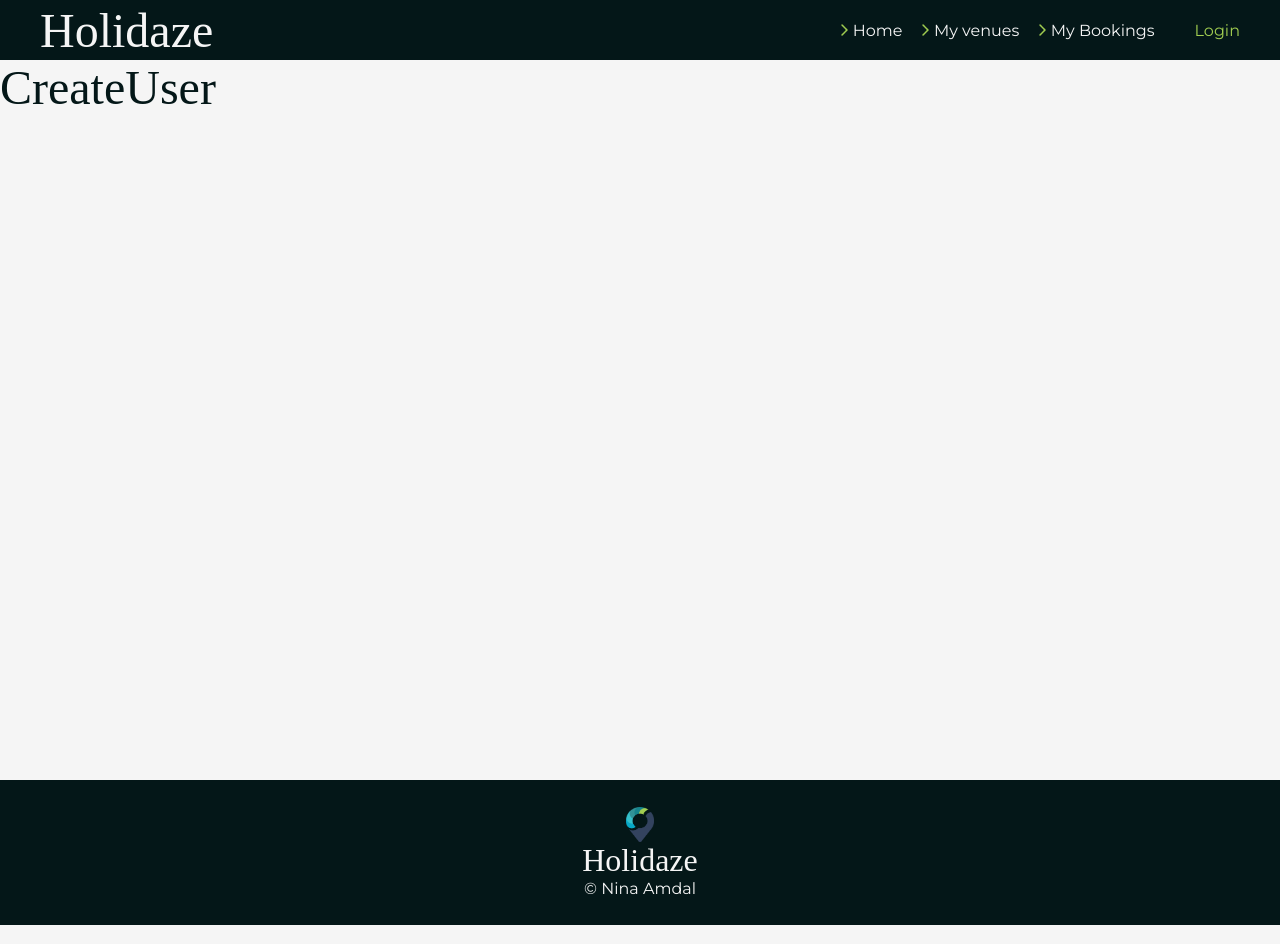
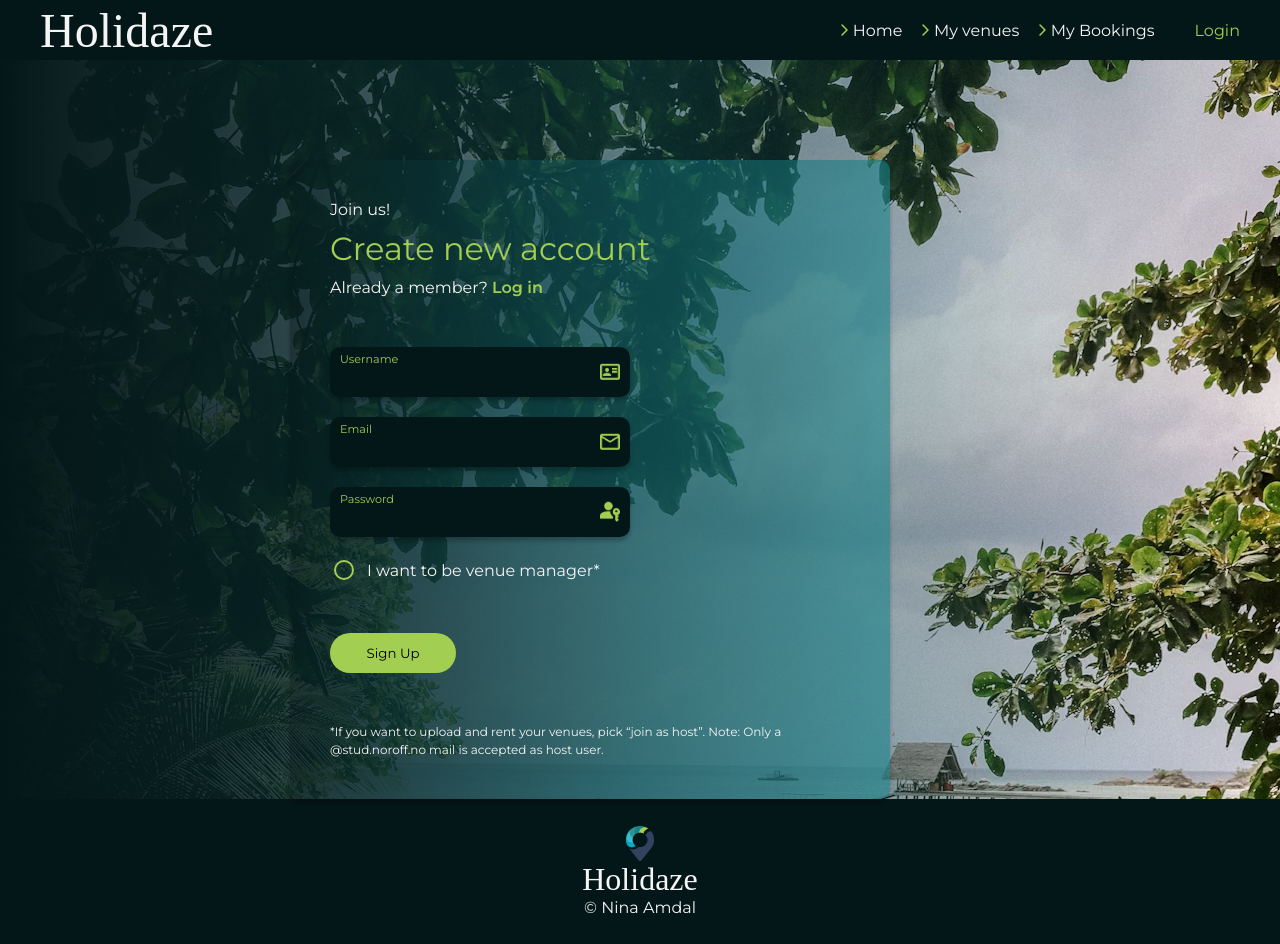
Before and after one commit to Ninuskaninus/ProjectExam-2, a React (Create React App) app: page /createUser in a window 1280 px wide. Built offline with nearby package versions, Linux system fonts and the light colour scheme; a web font is replaced by a local one.

Commit message:
added register user ui and fetch, and added more error handling on login form

```diff
--- /dev/null
+++ b/src/components/forms/createuser/index.jsx
@@ -0,0 +1,97 @@
+import React, {useState} from "react";
+import {FormCheckbox, FormContainer, FormItem, FormBtnContainer} from "../index.styles";
+import Icons from "../../icons";
+import FormBtn from "../../buttons/FormBtn";
+import register from "../../../js/createUser/post.js";
+
+export default function SignUp() {
+  const [registerObject, setRegisterObject] = useState({ name: "", email: "", password: "", venueManager: false });
+  const [error, setError] = useState(null);
+
+  const submitForm = async () => {
+    try {
+        if (registerObject.email === "") {
+        throw new Error("Please enter a valid email address.");
+      }
+      if (!checkEmail(registerObject.email)) {
+        throw new Error("Email is not valid.");
+      }
+      if (registerObject.password.length < 8) {
+        throw new Error("Password must be at least 8 characters long.");
+      }
+      if (!registerObject.email.endsWith("@stud.noroff.no")) {
+        throw new Error("Email must end with '@stud.noroff.no'.");
+      }
+
+      if (registerObject.password === "") {
+        throw new Error("Please enter a valid password.");
+      }
+
+      await register(registerObject);
+    } catch (error) {
+      setError(error.message);
+    }
+  };
+
+  const checkEmail = (email) => {
+    const emailRegex = /^[a-zA-Z0-9._-]+@[a-zA-Z0-9.-]+\.[a-zA-Z]{2,6}$/;
+    return emailRegex.test(email);
+  };
+
+  return (
+    <FormContainer action="">
+      <FormItem className={error ? "error errorMessage" : ""}>
+        <label htmlFor="username">Username</label>
+        <input
+          value={registerObject.name}
+          onSubmit={checkEmail}
+          type="text"
+          name="username"
+          id="username"
+          required
+          onChange={(e) => setRegisterObject({ ...registerObject, name: e.target.value })}
+        />
+        {error ? <Icons.UserIconRed /> : <Icons.UserIcon />}
+      </FormItem>
+      <FormItem className={error ? "error" : ""}>
+        <label htmlFor="email">Email</label>
+        <input
+          value={registerObject.email}
+          type="email"
+          name="email"
+          id="email"
+          required
+          onChange={(e) => setRegisterObject({ ...registerObject, email: e.target.value })}
+        />
+        {error ? <Icons.MailRed /> : <Icons.Mail />}
+      </FormItem>
+      <FormItem className={error ? "error" : ""}>
+        <label htmlFor="password">Password</label>
+        <input
+          value={registerObject.password}
+          type="password"
+          name="password"
+          id="password"
+          required
+          onChange={(e) => setRegisterObject({ ...registerObject, password: e.target.value })}
+          minLength={8}
+        />
+        {error ? <p>{error}</p> : null}
+        {error ? <Icons.PasswordRed /> : <Icons.Password />}
+      </FormItem>
+      <FormCheckbox>
+        <input
+          type="checkbox"
+          name="venuemanager"
+          id="venuemanager"
+          value={registerObject.venueManager}
+          onChange={(e) => setRegisterObject({ ...registerObject, venueManager: e.target.checked })}
+        />
+        <label htmlFor="venuemanager">I want to be venue manager*</label>
+      </FormCheckbox>
+      <FormBtnContainer>
+        <FormBtn onClick={submitForm} type="button" Text="Sign Up" />
+      </FormBtnContainer>
+    </FormContainer>
+  );
+}
--- a/src/components/forms/index.styles.jsx
+++ b/src/components/forms/index.styles.jsx
@@ -8,15 +8,17 @@ max-width: 300px;
 export const FormItem = styled.div`
   position: relative;
   margin-bottom: 20px;
-img{
+
+  img {
     width: 20px;
     position: absolute;
     right: 10px;
-  top: 50%;
+    top: 25px;
     transform: translateY(-50%);
   }
 
-input{
+  input,
+  textarea {
     border-radius: 10px;
     background: var(--black);
     box-shadow: 0px 4px 4px 0px rgba(0, 0, 0, 0.25);
@@ -26,13 +28,17 @@ color: var(--white);
     padding-left: 10px;
     padding-top: 15px;
 
-&::placeholder{
+    &:-webkit-autofill {
+      -webkit-box-shadow: 0 0 0 50px var(--black) inset !important;
+      -webkit-text-fill-color: white !important;
+    }
+
+    &::placeholder {
       color: var(--white);
     }
-
   }
 
-label{
+  label {
     color: var(--palmtree);
     font-size: 0.7rem;
     position: absolute;
@@ -40,18 +46,21 @@ label{
     left: 10px;
   }
 
-&.error{
-  input{
+  &.error input {
     border: solid 2px var(--error);
   }
-  label{
+
+  &.error label {
     color: var(--error);
   }
 
-}
-
+  &.error p {
+    color: var(--error);
+    margin-top: 20px;
+    font-size: 1rem;
   }
 `;
+
 
 
 
--- a/src/components/forms/login/index.jsx
+++ b/src/components/forms/login/index.jsx
@@ -10,6 +10,11 @@ export default function LoginForm() {
 
   const submitForm = async () => {
     try {
+      if (loginObject.email === "") {
+        throw new Error("Please enter a valid email address.");
+      } if (loginObject.password === "") {
+        throw new Error("Please enter a valid password.");
+      }
       await login(loginObject);
     } catch (error) {
       setError(error.message);
@@ -40,6 +45,7 @@ export default function LoginForm() {
           onChange={(e) => setLoginObject({ ...loginObject, password: e.target.value })}
           className={error ? "error" : ""}
         />
+        {error ? <p>{error}</p> : null}
         {error ? <Icons.PasswordRed /> : <Icons.Password />}
       </FormItem>
       <FormBtnContainer>
--- a/src/components/icons/index.jsx
+++ b/src/components/icons/index.jsx
@@ -5,6 +5,9 @@ import Mail from "../../assets/icons/mail_green.png";
 import MailRed from "../../assets/icons/mail_red.png";
 import Password from "../../assets/icons/password_green.png";
 import PasswordRed from "../../assets/icons/password_red.png";
+import UserIcon from "../../assets/icons/id_green.png";
+import UserIconRed from "../../assets/icons/id_red.png";
+
 import BackgroundImg from "../../assets/images/background.avif";
 
 
@@ -43,6 +46,18 @@ const Icons = {
     );
   },
 
+  UserIcon: () => {
+    return (
+      <img src={UserIcon} alt="User icon" role="presentation" />
+    );
+  },
+
+  UserIconRed: () => {
+    return (
+      <img src={UserIconRed} alt="User icon error" role="presentation" />
+    );
+  },
+
   BackgroundImg: {
     src: BackgroundImg,
     alt: "Background",
--- /dev/null
+++ b/src/js/createUser/post.js
@@ -0,0 +1,31 @@
+import login from "../login/post.js";
+
+export default async function register(registerObject) {
+  const url = "https://v2.api.noroff.dev/auth/register";
+  try {
+    const response = await fetch(url, {
+      method: "POST",
+      headers: {
+        "Content-Type": "application/json",
+      },
+      body: JSON.stringify({
+        name: registerObject.name,
+        email: registerObject.email,
+        password: registerObject.password,
+        venueManager: registerObject.venueManager || false,
+      }),
+    });
+    const data = await response.json();
+    if (response.ok) {
+      await login({
+        email: registerObject.email,
+        password: registerObject.password,
+      });
+      return data;
+    } else {
+      throw new Error(`Registration failed: ${data.errors.message}`);
+    }
+  } catch (error) {
+    throw new Error(`Registration failed: ${error.message}`);
+  }
+}
--- a/src/pages/createUser/index.jsx
+++ b/src/pages/createUser/index.jsx
@@ -1,9 +1,25 @@
 import React from "react";
+import {ContentBottom, ContentHeader, Content, Container, PageContainer, Gradient} from "../login/index.styles";
+import { Link } from "react-router-dom";
+import SignUp from "../../components/forms/createuser";
 
 export default function CreateUser() {
   return (
-    <div>
-      <h1>CreateUser</h1>
-    </div>
+    <PageContainer>
+      <Container>
+        <Content>
+          <ContentHeader>
+            <p>Join us!</p>
+            <h2>Create new account</h2>
+            <p>Already a member? <Link to="/login">Log in</Link></p>
+          </ContentHeader>
+          <SignUp />
+          <ContentBottom>
+            <p>*If you want to upload and rent your venues, pick “join as host”. Note: Only a @stud.noroff.no mail is accepted as host user.</p>
+          </ContentBottom>
+        </Content>
+      </Container>
+      <Gradient />
+    </PageContainer>
   );
 }
--- a/src/pages/login/index.jsx
+++ b/src/pages/login/index.jsx
@@ -11,7 +11,7 @@ export default function Login() {
           <ContentHeader>
             <p>Please come in!</p>
             <h2>Log in</h2>
-            <p>Not a member yet? <Link to="/createAccount">Create an account</Link></p>
+            <p>Not a member yet? <Link to="/CreateUser">Create an account</Link></p>
           </ContentHeader>
           <LoginForm />
         </Content>
```
Also changed, not shown: src/assets/icons/id_green.png (added). Lines whose indentation alone changed are shown as unchanged.
